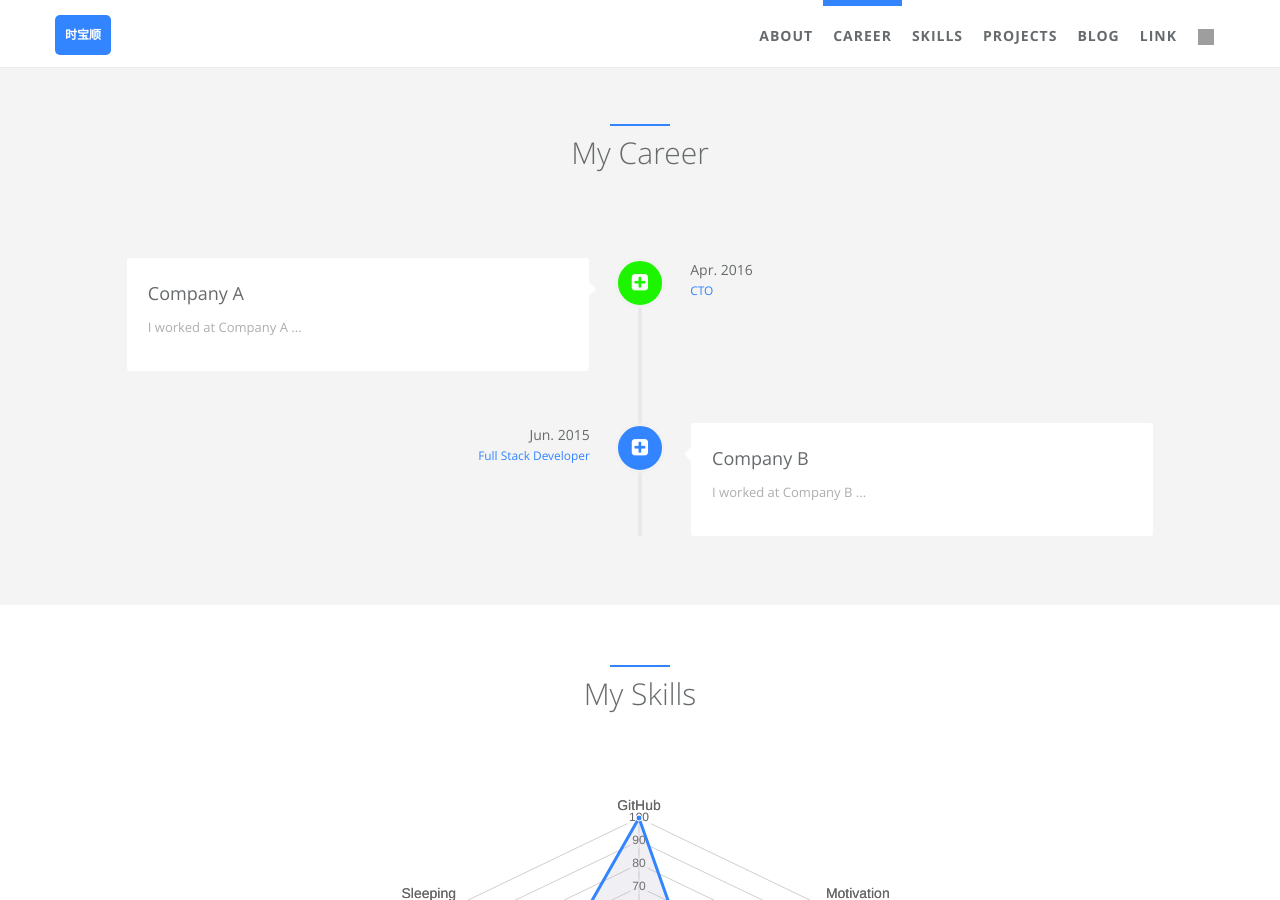
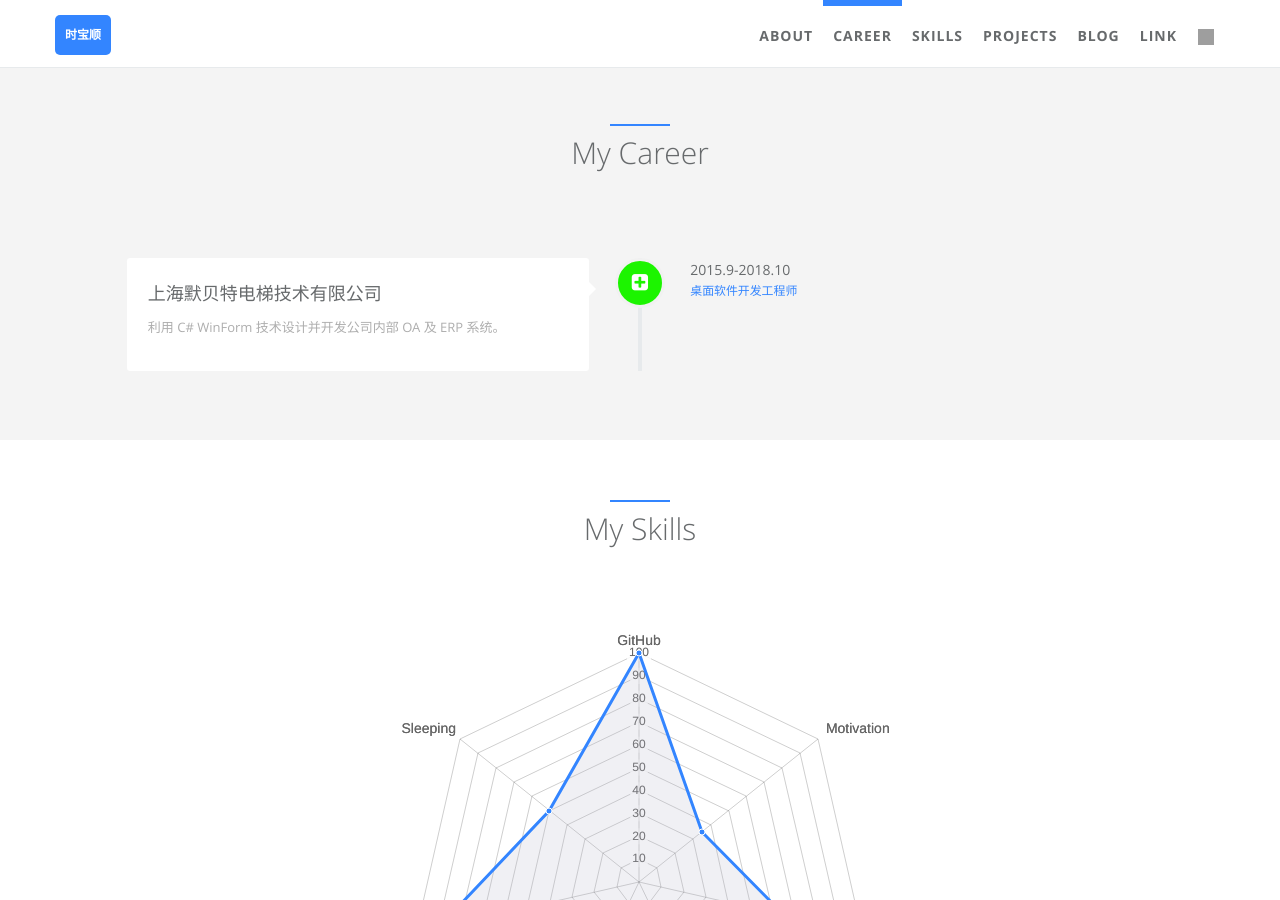
Before and after one commit to shi-baoshun/shi-baoshun.github.io, a Jekyll site: the page built from index.html, in a window 1280 px wide and 900 px high, scrolled down 855 px. Built offline with Jekyll 4.4.1, drawn with Linux system fonts in a browser that asks for light colours; grey boxes are pictures that could not be loaded.

Commit message:
Update careers.yml

```diff
--- a/_data/index/careers.yml
+++ b/_data/index/careers.yml
@@ -1,30 +1,30 @@
 # careers section data
 # if you don't have language feature(language.yml is empty), ignore "i18n" items
 - name:
-    detail: Company A
+    detail: 上海默贝特电梯技术有限公司
     i18n: company_a
   desc:
-    detail: I worked at Company A ...
+    detail: 利用 C# WinForm 技术设计并开发公司内部 OA 及 ERP 系统。
     i18n: company_a_desc
   date:
-    detail: Apr. 2016
+    detail: 2015.9-2018.10
     i18n: company_a_date
   job:
-    detail: CTO
+    detail: 桌面软件开发工程师
     i18n: company_a_job
   icon: fa-plus-square
   present: true
 
-- name:
-    detail: Company B
-    i18n: company_b
-  desc:
-    detail: I worked at Company B ...
-    i18n: company_b_desc
-  date:
-    detail: Jun. 2015
-    i18n: company_b_date
-  job:
-    detail: Full Stack Developer
-    i18n: company_b_job
-  icon: fa-plus-square
+# - name:
+#     detail: Python
+#     i18n: company_b
+#   desc:
+#     detail: I worked at Company B ...
+#     i18n: company_b_desc
+#   date:
+#     detail: Jun. 2015
+#     i18n: company_b_date
+#   job:
+#     detail: Full Stack Developer
+#     i18n: company_b_job
+#   icon: fa-plus-square
```
